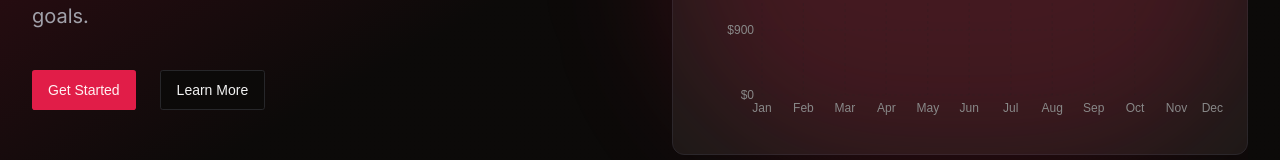
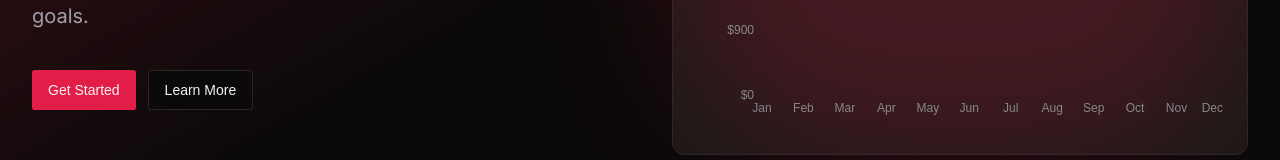
Before and after one commit to kaizenics/duospense, a Next.js app: page / in a window 1280 px wide. Shown: the part 435-595 px from the top of the page. Built offline with nearby package versions, Linux system fonts and the light colour scheme.

Commit message:
feat: adjust gradient opacity and spacing in FAQ and Hero components

```diff
--- a/src/components/faq.tsx
+++ b/src/components/faq.tsx
@@ -33,7 +33,7 @@ export function FAQ() {
   return (
     <section className="py-16 relative bg-background">
       <Container variant={"fullMobileConstrainedPadded"}>
-      <div className="absolute inset-0 bg-gradient-to-t from-primary/20 via-background to-background" />
+      <div className="absolute inset-0 bg-gradient-to-t from-primary/10 via-background to-background" />
         <div className="relative z-10">
           <h2 className="font-heading text-3xl font-bold text-center mb-12">
             Frequently Asked Questions
--- a/src/components/hero.tsx
+++ b/src/components/hero.tsx
@@ -19,7 +19,7 @@ export function Hero() {
                   Duospense helps you manage your finances effortlessly. Stay on
                   top of your spending and achieve your financial goals.
                 </p>
-                <div className="mt-10 flex items-center gap-x-6">
+                <div className="mt-10 flex items-center gap-x-3">
                   <Button asChild>
                     <Link href="/dashboard">Get Started</Link>
                   </Button>
```
